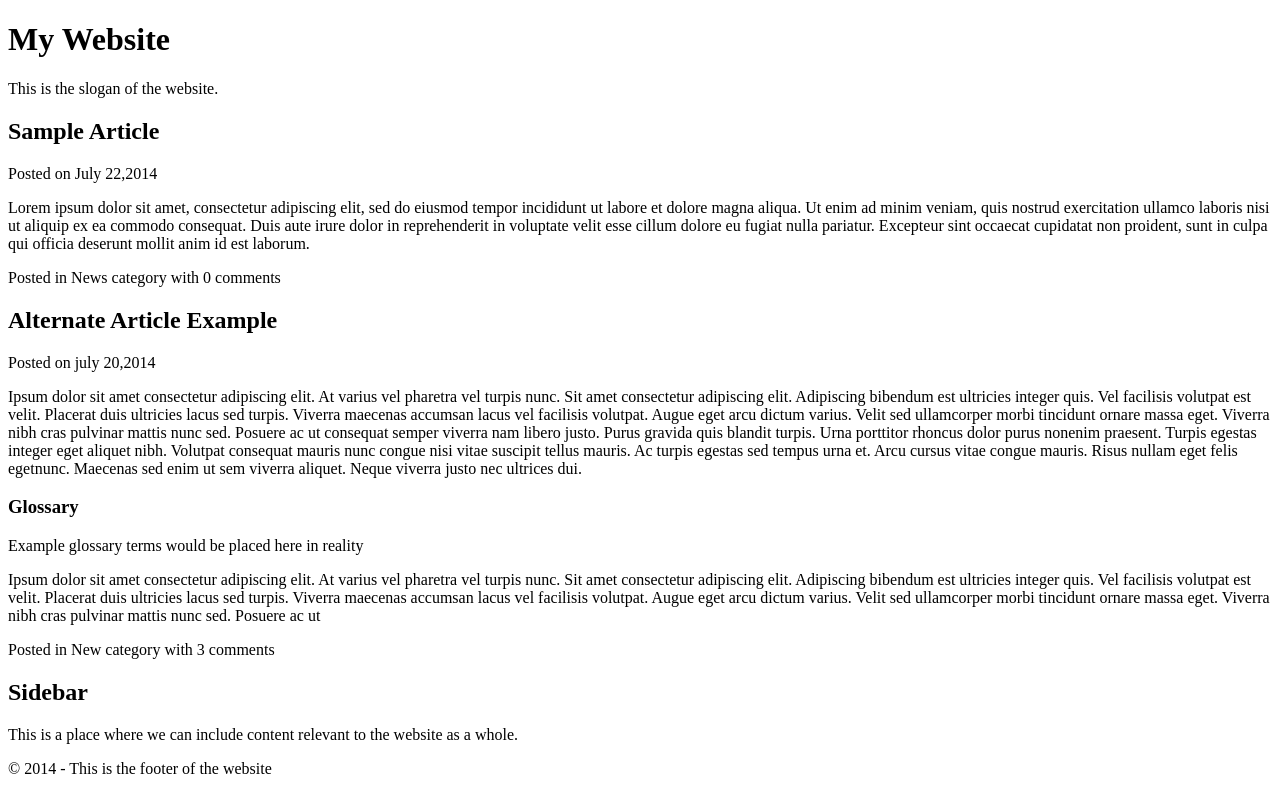
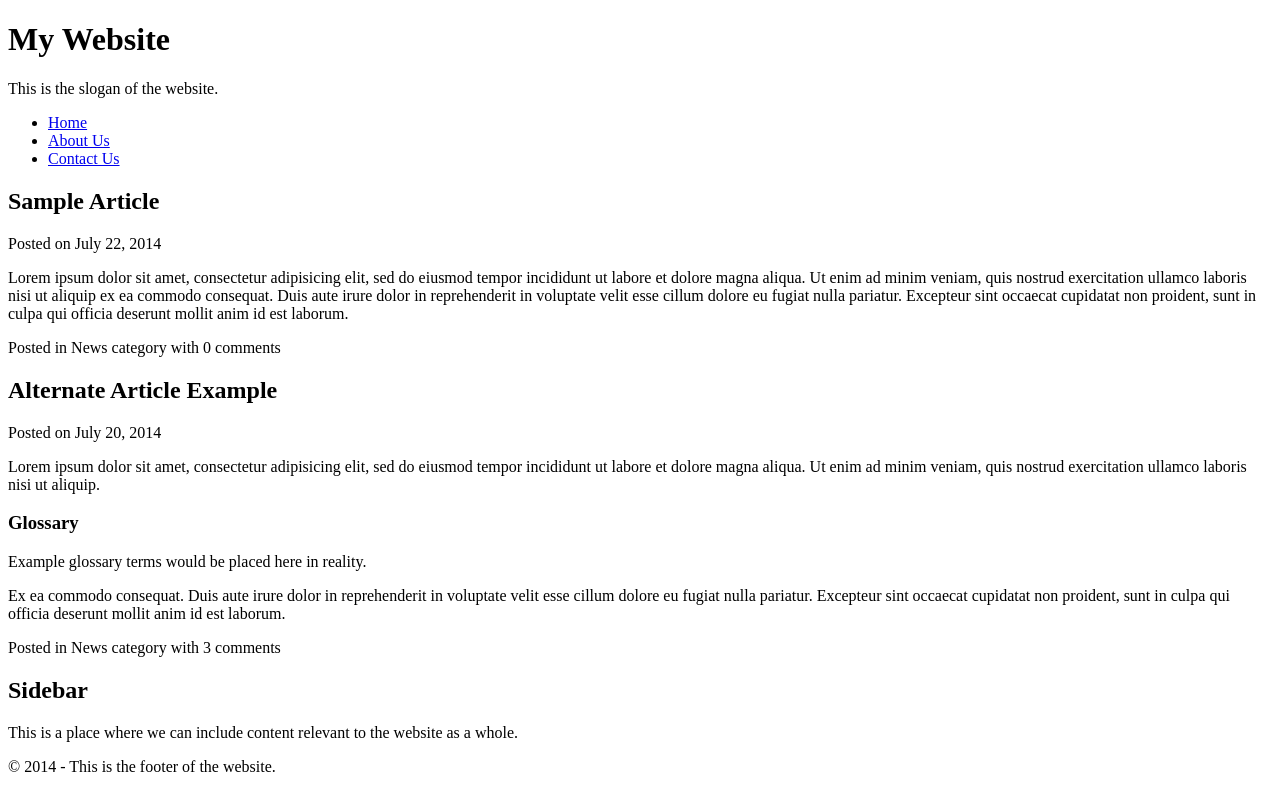
Before and after one commit to nuriyealp/HTML-Essentials, a plain HTML site: page website-example.html in a window 1280 px wide. Drawn offline with Linux system fonts and the light colour scheme.

Commit message:
add comment

```diff
--- a/website-example.html
+++ b/website-example.html
@@ -3,60 +3,67 @@
 
 <head>
   <meta charset="utf-8">
-  <title>My website</title>
+  <title>Homepage</title>
 </head>
 
 <body>
+
   <header>
     <h1>My Website</h1>
     <p>This is the slogan of the website.</p>
+
+    <nav>
+      <ul>
+        <li><a href="website-example.html">Home</a></li>
+        <li><a href="about.html">About Us</a></li>
+        <li><a href="contact.html">Contact Us</a></li>
+      </ul>
+    </nav>
+
   </header>
 
   <article>
+
     <header>
       <h2>Sample Article</h2>
-      <p>Posted on July 22,2014</p>
+      <p>Posted on July 22, 2014</p>
     </header>
 
-    <p>Lorem ipsum dolor sit amet, consectetur adipiscing elit, sed do eiusmod tempor incididunt ut labore et
-      dolore magna aliqua. Ut enim ad minim veniam, quis nostrud exercitation ullamco laboris nisi ut aliquip ex ea
-      commodo consequat. Duis aute irure dolor in reprehenderit in voluptate velit esse cillum dolore eu fugiat nulla
-      pariatur. Excepteur sint occaecat cupidatat non proident, sunt in culpa qui officia deserunt mollit anim id est
-      laborum.</p>
-
+    <!-- This is where the main text of the article begins -->
+    <div class="article-body">
+      <p>Lorem <span class="brand-color">ipsum</span> dolor sit amet, consectetur adipisicing elit, sed do eiusmod
+        tempor incididunt ut labore et dolore magna aliqua. Ut enim ad minim veniam, quis nostrud exercitation ullamco
+        laboris nisi ut aliquip ex ea commodo consequat. Duis aute irure dolor in reprehenderit in voluptate velit esse
+        cillum dolore eu fugiat nulla pariatur. Excepteur sint occaecat cupidatat non proident, sunt in culpa qui
+        officia deserunt mollit anim id est laborum.</p>
+    </div><!-- /article-body -->
     <footer>
       <p>Posted in News category with 0 comments</p>
     </footer>
+
   </article>
 
   <article>
+
     <header>
       <h2>Alternate Article Example</h2>
-      <p>Posted on july 20,2014</p>
+      <p>Posted on July 20, 2014</p>
     </header>
 
-    <p>Ipsum dolor sit amet consectetur adipiscing elit. At varius vel pharetra vel turpis nunc. Sit amet consectetur
-      adipiscing elit. Adipiscing bibendum est ultricies integer quis. Vel facilisis volutpat est velit. Placerat duis
-      ultricies lacus sed turpis. Viverra maecenas accumsan lacus vel facilisis volutpat. Augue eget arcu dictum varius.
-      Velit sed ullamcorper morbi tincidunt ornare massa eget. Viverra nibh cras pulvinar mattis nunc sed. Posuere ac ut
-      consequat semper viverra nam libero justo. Purus gravida quis blandit turpis. Urna porttitor rhoncus dolor purus
-      nonenim praesent. Turpis egestas integer eget aliquet nibh. Volutpat consequat mauris nunc congue nisi vitae
-      suscipit tellus mauris. Ac turpis egestas sed tempus urna et. Arcu cursus vitae congue mauris. Risus nullam eget
-      felis egetnunc. Maecenas sed enim ut sem viverra aliquet. Neque viverra justo nec ultrices dui.</p>
+    <p>Lorem ipsum dolor sit amet, consectetur adipisicing elit, sed do eiusmod tempor incididunt ut labore et dolore
+      magna aliqua. Ut enim ad minim veniam, quis nostrud exercitation ullamco laboris nisi ut aliquip.</p>
 
     <aside>
       <h3>Glossary</h3>
-      <p>Example glossary terms would be placed here in reality</p>
+      <p>Example glossary terms would be placed here in reality.</p>
     </aside>
 
-    <p>Ipsum dolor sit amet consectetur adipiscing elit. At varius vel pharetra vel turpis nunc. Sit amet consectetur
-      adipiscing elit. Adipiscing bibendum est ultricies integer quis. Vel facilisis volutpat est velit. Placerat duis
-      ultricies lacus sed turpis. Viverra maecenas accumsan lacus vel facilisis volutpat. Augue eget arcu dictum varius.
-      Velit sed ullamcorper morbi tincidunt ornare massa eget. Viverra nibh cras pulvinar mattis nunc sed. Posuere ac ut
-    </p>
+    <p>Ex ea commodo consequat. Duis aute irure dolor in reprehenderit in voluptate velit esse cillum dolore eu fugiat
+      nulla pariatur. Excepteur sint occaecat cupidatat non proident, sunt in culpa qui officia deserunt mollit anim id
+      est laborum.</p>
 
     <footer>
-      <p>Posted in New category with 3 comments</p>
+      <p>Posted in News category with 3 comments</p>
     </footer>
   </article>
 
@@ -66,6 +73,9 @@
   </aside>
 
   <footer>
-    <p>&copy; 2014 - This is the footer of the website </p>
+    <p>&copy; 2014 - This is the footer of the website.</p>
   </footer>
+
 </body>
+
+</html>
```
